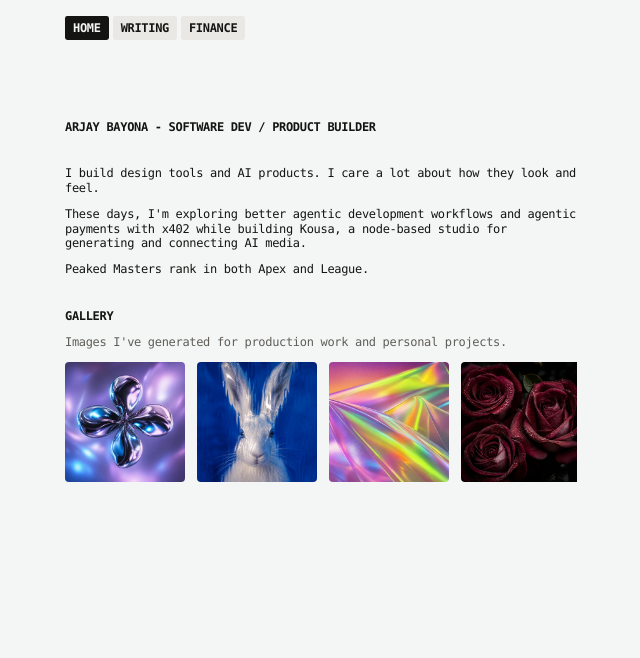
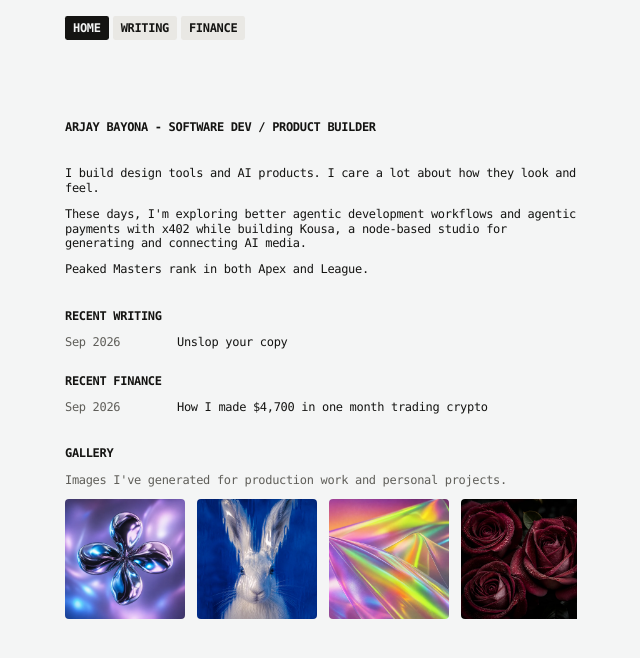
Before and after one commit to arjayby/arjayby1, an Astro site: page / in a window 1280 px wide. Shown: the whole page, without its empty margins (319-959 px from the left). Built offline with nearby package versions, Linux system fonts and the light colour scheme; Astro itself is replaced by a stand-in of ours; no server answers; a web font is replaced by a local one.

Commit message:
feat: add recent posts to home page

```diff
--- a/src/pages/index.astro
+++ b/src/pages/index.astro
@@ -49,6 +49,34 @@ const kousaImages = [
         </p>
       </div>
 
+      <div class="recent-content">
+        <section aria-labelledby="recent-writing-heading">
+          <h2 id="recent-writing-heading">
+            <a href="/writing">Recent writing</a>
+          </h2>
+          <ul class="entry-list">
+            <li>
+              <time datetime="2026-09">Sep 2026</time>
+              <a href="/writing/unslop-your-copy">Unslop your copy</a>
+            </li>
+          </ul>
+        </section>
+
+        <section aria-labelledby="recent-finance-heading">
+          <h2 id="recent-finance-heading">
+            <a href="/finance">Recent finance</a>
+          </h2>
+          <ul class="entry-list">
+            <li>
+              <time datetime="2026-09">Sep 2026</time>
+              <a href="/finance/how-i-made-4700-in-one-month-trading-crypto">
+                How I made $4,700 in one month trading crypto
+              </a>
+            </li>
+          </ul>
+        </section>
+      </div>
+
       <section class="kousa-gallery" aria-labelledby="kousa-gallery-heading">
         <h2 id="kousa-gallery-heading">Gallery</h2>
         <p>Images I've generated for production work and personal projects.</p>
--- a/src/styles/global.css
+++ b/src/styles/global.css
@@ -201,6 +201,33 @@
   .copy-stack p {
     margin: 0;
     color: var(--foreground);
+  }
+
+  .recent-content {
+    display: grid;
+    gap: 1.5rem;
+  }
+
+  .recent-content section {
+    display: grid;
+    gap: 0.75rem;
+  }
+
+  .recent-content h2 {
+    margin: 0;
+    font-size: inherit;
+    font-weight: 700;
+    line-height: inherit;
+    text-transform: uppercase;
+  }
+
+  .recent-content h2 a {
+    text-decoration: none;
+  }
+
+  .recent-content h2 a:hover {
+    text-decoration: underline;
+    text-underline-offset: 0.18rem;
   }
 
   .kousa-gallery {
```
